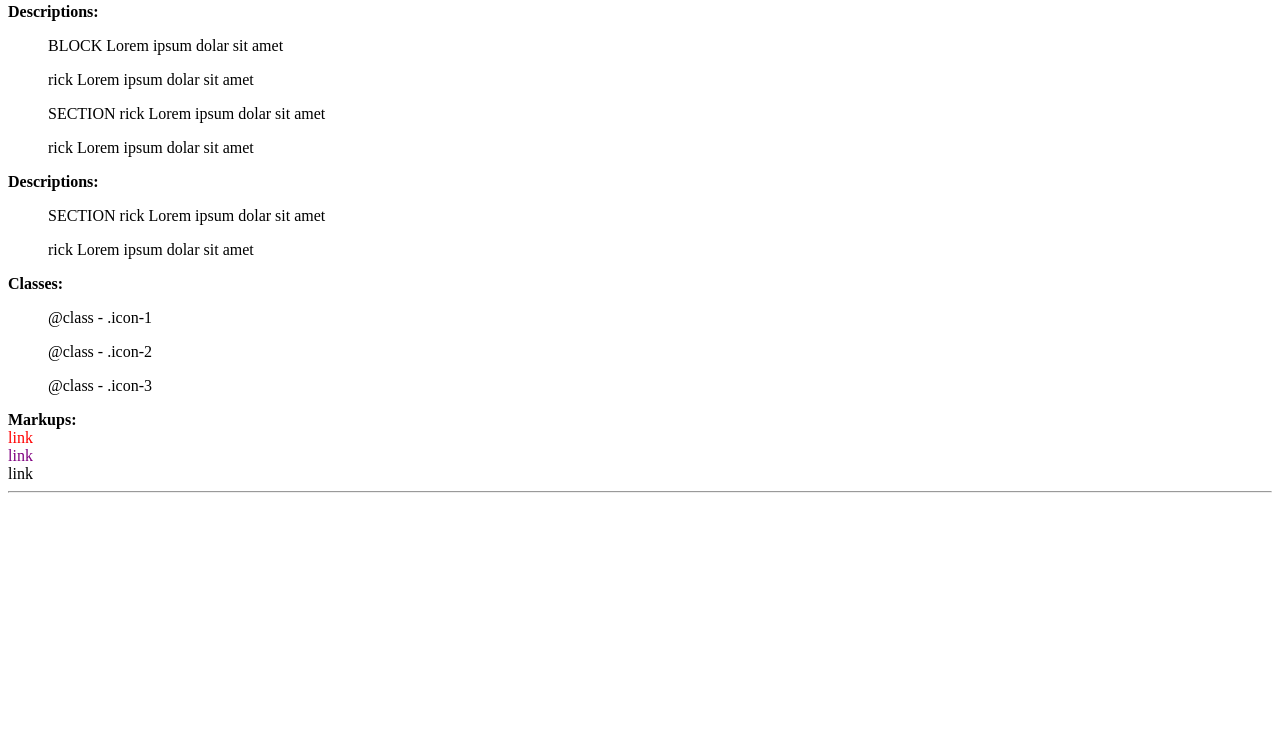
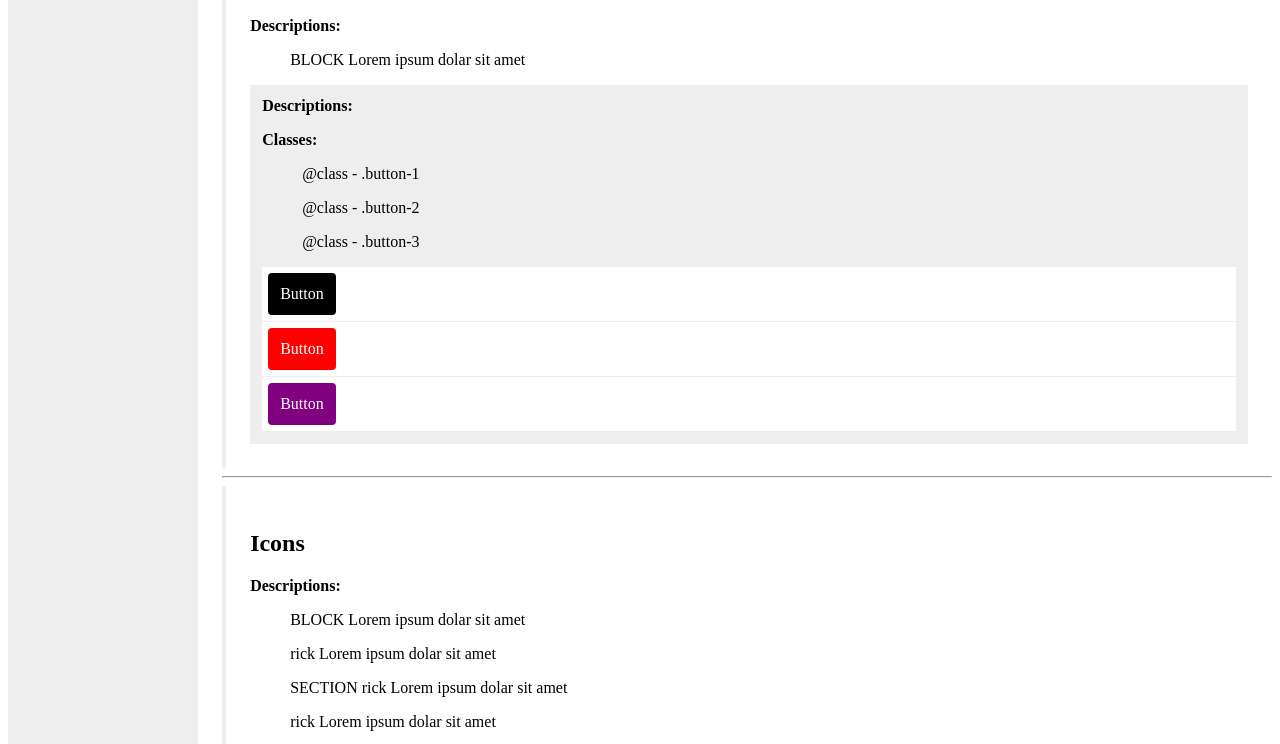
Before and after one commit to rickardd/ricks-styleguide-generator, a website: page index.html in a window 1280 px wide. Shown: the part 175-919 px from the top of the page. Before the commit the page ends 800 px from the top, so only its background shows below. Drawn offline with Linux system fonts and the light colour scheme.

Commit message:
The first styles

```diff
--- a/index.html
+++ b/index.html
@@ -3,17 +3,94 @@
 <head>
   <title>Ricks StyleGuide</title>
   <link rel="stylesheet" href="./test-css/icons.css">
+  <link rel="stylesheet" href="./test-css/buttons.css">
+  <link rel="stylesheet" href="./test-css/colors.css">
+  <link rel="stylesheet" href="./test-css/links.css">
+  <link rel="stylesheet" href="./test-css/main.css">
+  <style>
+
+
+    .RSG-header{
+      text-align: center;
+      padding: 6px;
+      border-bottom: 1px solid #eee;
+    }
+
+    .RSG-page-container{
+      display: flex;
+    }
+    .RSG-sidebar{
+      width: 200px;
+      margin-right: 24px;
+      padding: 12px;
+      background: #eee;
+    }
+    .RSG-content{
+      width: 100%;
+    }
+
+    .RSG-block{
+      border-left: 4px solid #eee;
+      padding: 24px;
+    }
+
+    .RSG-block-section{
+      padding: 12px;
+      background: #eee;
+    }
+    .RSG-markup{
+      padding: 6px;
+      background: #fff;
+      margin-bottom: 1px;
+    }
+  </style>
 </head>
 <body>
   <header class="RSG-header">
     <h1>Ricks StyleGuide</h1>
   </header>
+  <div class="RSG-page-container">
     <navigation class="RSG-sidebar">
       <ul>
+          <li><a href="#Buttons">Buttons</a></li>
           <li><a href="#Icons">Icons</a></li>
       </ul>
     </navigation>
     <main class="RSG-content">
+
+    <article class="RSG-block" id="Buttons">
+      <h1>Buttons</h1>
+      <strong>Descriptions:</strong> <br>
+        <ul>
+            <p>BLOCK Lorem ipsum dolar sit amet</p>
+        </ul>
+        <div class="RSG-block-section">
+          <strong>Descriptions:</strong> <br>
+          <ul>
+          </ul>
+
+          <strong>Classes:</strong> <br>
+          <ul>
+              <p>@class - .button-1</p>
+              <p>@class - .button-2</p>
+              <p>@class - .button-3</p>
+          </ul>
+
+
+            <div class="RSG-markup">
+              <a class="button button-1">Button</a>
+            </div>
+            <div class="RSG-markup">
+              <a class="button button-2">Button</a>
+            </div>
+            <div class="RSG-markup">
+              <a class="button button-3">Button</a>
+            </div>
+
+          </div>
+      </article>
+      <hr>
+    <article class="RSG-block" id="Icons">
       <h1>Icons</h1>
       <strong>Descriptions:</strong> <br>
         <ul>
@@ -26,9 +103,7 @@
             <p>rick Lorem ipsum
   dolar sit amet</p>
         </ul>
-    <article id="Icons">
-
-
+        <div class="RSG-block-section">
           <strong>Descriptions:</strong> <br>
           <ul>
               <p>SECTION rick Lorem ipsum
@@ -44,17 +119,22 @@
               <p>@class - .icon-3</p>
           </ul>
 
-        <strong>Markups:</strong> <br>
-          <a class="icon-1">link</a> <br>
-          <a class="icon-2">link</a> <br>
-          <a class="icon-3">link</a> <br>
 
+            <div class="RSG-markup">
+              <a class="icon-1">link</a>
+            </div>
+            <div class="RSG-markup">
+              <a class="icon-2">link</a>
+            </div>
+            <div class="RSG-markup">
+              <a class="icon-3">link</a>
+            </div>
 
-
-
+          </div>
       </article>
       <hr>
 
     </main>
+  </div>
 </body>
 </html>
--- a/src/template.mustache
+++ b/src/template.mustache
@@ -3,11 +3,53 @@
 <head>
   <title>{{title}}</title>
   <link rel="stylesheet" href="./test-css/icons.css">
+  <link rel="stylesheet" href="./test-css/buttons.css">
+  <link rel="stylesheet" href="./test-css/colors.css">
+  <link rel="stylesheet" href="./test-css/links.css">
+  <link rel="stylesheet" href="./test-css/main.css">
+  <style>
+
+
+    .RSG-header{
+      text-align: center;
+      padding: 6px;
+      border-bottom: 1px solid #eee;
+    }
+
+    .RSG-page-container{
+      display: flex;
+    }
+    .RSG-sidebar{
+      width: 200px;
+      margin-right: 24px;
+      padding: 12px;
+      background: #eee;
+    }
+    .RSG-content{
+      width: 100%;
+    }
+
+    .RSG-block{
+      border-left: 4px solid #eee;
+      padding: 24px;
+    }
+
+    .RSG-block-section{
+      padding: 12px;
+      background: #eee;
+    }
+    .RSG-markup{
+      padding: 6px;
+      background: #fff;
+      margin-bottom: 1px;
+    }
+  </style>
 </head>
 <body>
   <header class="RSG-header">
     <h1>{{title}}</h1>
   </header>
+  <div class="RSG-page-container">
     <navigation class="RSG-sidebar">
       <ul>
         {{#blocks}}
@@ -16,7 +58,9 @@
       </ul>
     </navigation>
     <main class="RSG-content">
+
     {{#blocks}}
+    <article class="RSG-block" id="{{title}}">
       <h1>{{title}}</h1>
       <strong>Descriptions:</strong> <br>
         <ul>
@@ -25,10 +69,8 @@
           {{/descriptions}}
         </ul>
       {{#.}}
-    <article id="{{title}}">
-
         {{#sections}}
-
+        <div class="RSG-block-section">
           <strong>Descriptions:</strong> <br>
           <ul>
             {{#descriptions}}
@@ -43,20 +85,21 @@
             {{/classes}}
           </ul>
 
-        <strong>Markups:</strong> <br>
+
           {{#parsedMarkups}}
-          {{{.}}} <br>
+            <div class="RSG-markup">
+              {{{.}}}
+            </div>
           {{/parsedMarkups}}
 
-
-
+          </div>
         {{/sections}}
-
+        {{/.}}
       </article>
-    {{/.}}
       <hr>
     {{/blocks}}
 
     </main>
+  </div>
 </body>
 </html>
--- a/test-css/buttons.css
+++ b/test-css/buttons.css
@@ -0,0 +1,32 @@
+/**@
+@# Buttons;
+@description BLOCK Lorem ipsum dolar sit amet;
+@class .link3;
+@class .link4;
+@--
+@markup <a class="button {{class}}">Button</a>;
+@class .button-1;
+@class .button-2;
+@class .button-3;
+@/-
+@*/
+
+
+.button{
+  padding: 12px;
+  border-radius: 4px;
+  display: inline-block;
+}
+
+.button-1{
+  background-color: black;
+  color: white;
+}
+.button-2{
+  background-color: red;
+  color: white;
+}
+.button-3{
+  background-color: purple;
+  color: white;
+}
```
Also changed, not shown: test-css/icons.css (+0 -13 lines). Lines whose indentation alone changed are shown as unchanged.
